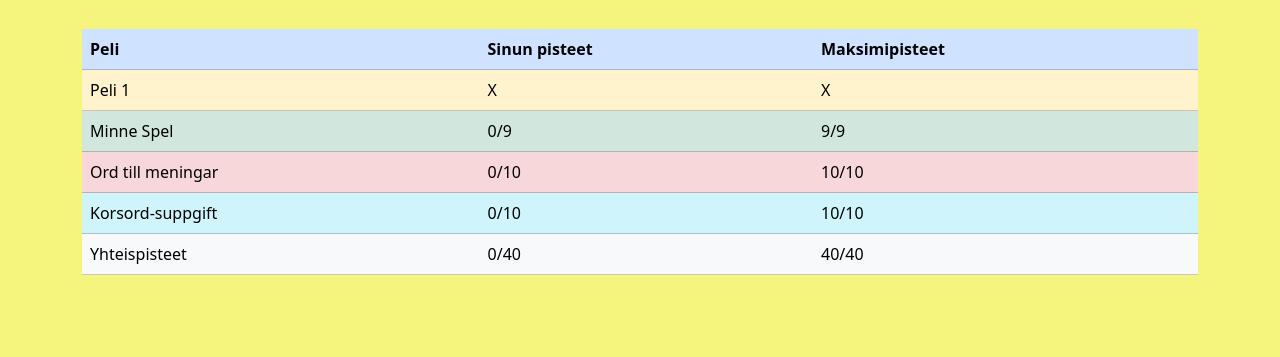
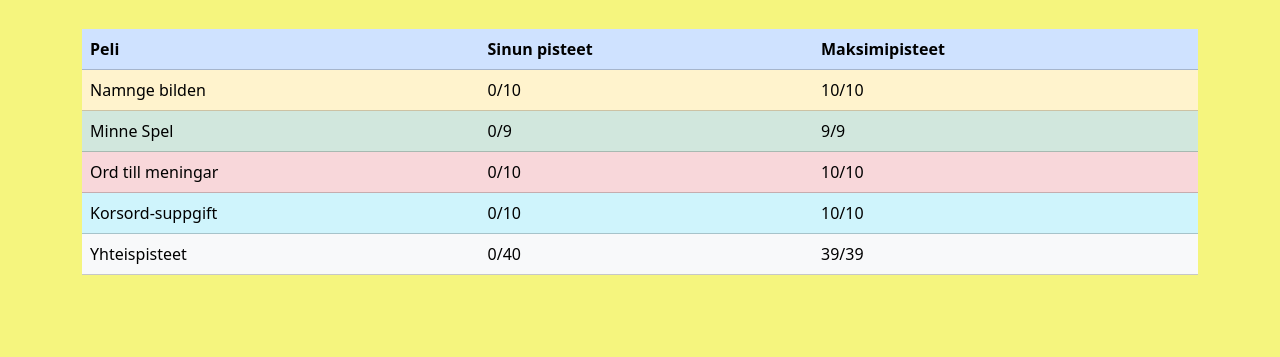
Before and after one commit to ToKedoc/Web_projekti_ruotsipeli, a plain HTML site: page pages/kooste.html in a window 1280 px wide. Shown: the part 443-800 px from the top of the page. Drawn offline with nearby package versions, Linux system fonts and the light colour scheme.

Commit message:
Added points to kooste page.

```diff
--- a/js/kooste.js
+++ b/js/kooste.js
@@ -2,12 +2,12 @@
 let peli3 = Number(sessionStorage.getItem("ordtill"))
 let peli4 = Number(sessionStorage.getItem("korsord"))
 let peli2 = Number(localStorage.getItem("memoryGameScore"))
-
+let peli1 = Number(sessionStorage.getItem("Namnge bilden"))
 //hakee elementin paikan id:llä html:stä ja lisää pistemäärä koostesivun taulukkoon
 document.getElementById("otm").textContent = peli3
 document.getElementById("korsord").textContent = peli4
 document.getElementById("score").textContent = peli2
-
+document.getElementById("points").textContent= peli1
 //tähän kukin voisi lisätä samalla tyylillä oman pelinsä pisteiden haun ja viennin htmllään
 //let peli1 = Number.....
 //let peli2 = Number...
--- a/pages/kooste.html
+++ b/pages/kooste.html
@@ -60,9 +60,9 @@
           </thead>
           <tbody>
             <tr class="table-warning">
-              <td>Peli 1</td>
-              <td>X</td>
-              <td>X</td>
+              <td>Namnge bilden</td>
+              <td><span id="points">0</span>/10</td>
+              <td>10/10</td>
             </tr>
 
             <tr class="table-success">
@@ -86,7 +86,7 @@
             <tr class="table-light">
               <td>Yhteispisteet</td>
               <td><span id="all">0</span>/40</td>
-              <td>40/40</td>
+              <td>39/39</td>
             </tr>
           </tbody>
         </table>
```
